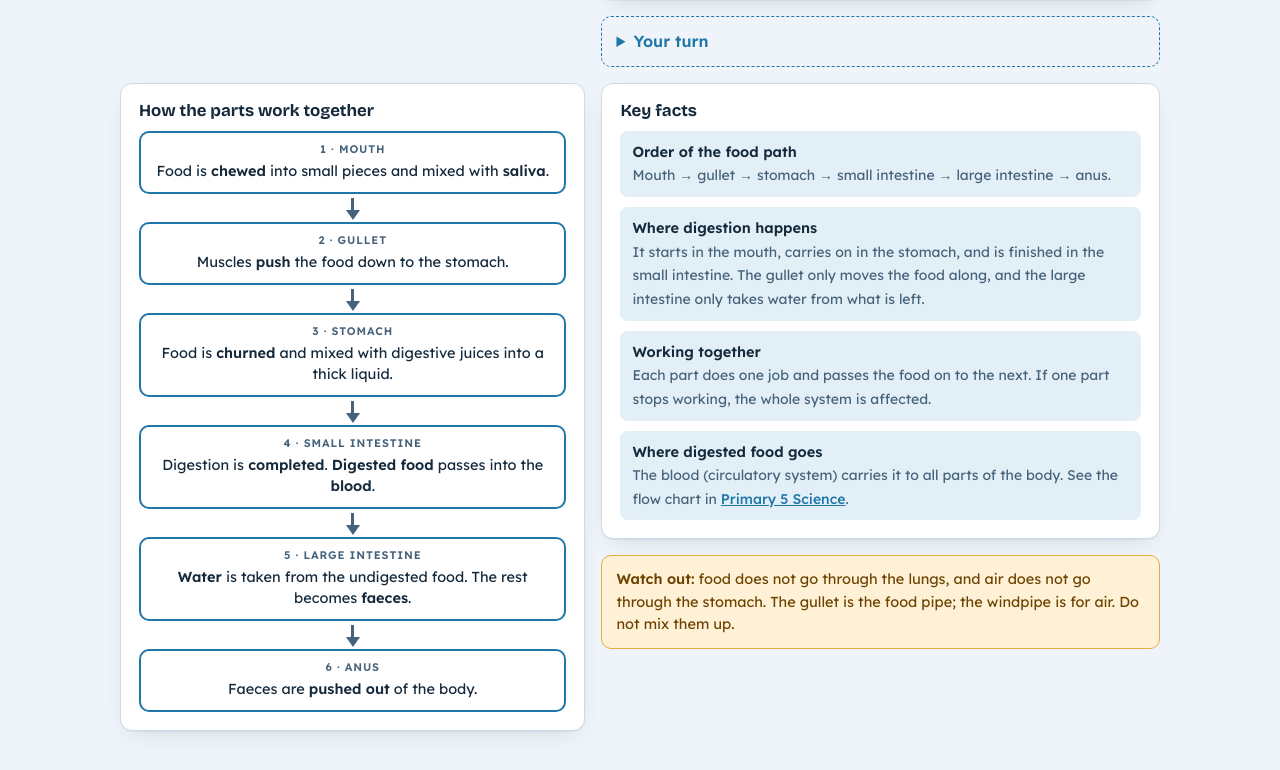
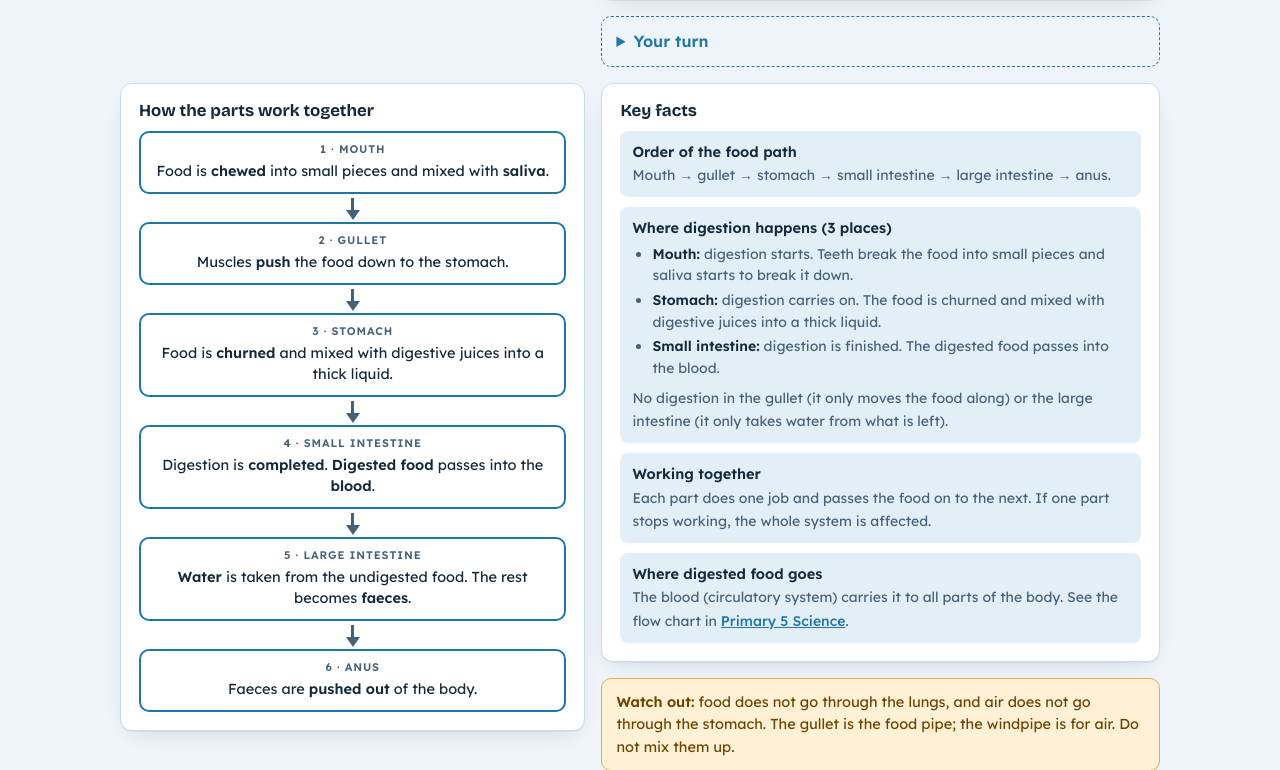
Before and after one commit to jicheng17/PSLE, a Flask app: page /science-p4 in a window 1280 px wide. Shown: the part 4191-4961 px from the top of the page. Run offline with Flask 3, Linux system fonts and the light colour scheme.

Commit message:
P4 Science: show where digestion happens as 3 bullet points
Co-Authored-By: Claude Sonnet 5.5 <noreply@anthropic.com>
Claude-Session: https://claude.ai/code/session_01FkfcztMtycLp7xn56J8xHJ

```diff
--- a/templates/science_p4.html
+++ b/templates/science_p4.html
@@ -108,6 +108,9 @@
   .rules li { background: var(--formula); border-radius: 8px; padding: 10px 12px; font-size: 15px; }
   .rules b { font-weight: 600; font-size: 14.5px; display: block; }
   .rules span { color: var(--muted); font-size: 14px; }
+  .rules ul.pts { margin: 4px 0 6px; padding-left: 20px; list-style: disc; display: grid; gap: 3px; }
+  .rules ul.pts li { background: none; padding: 0; font-size: 14px; color: var(--muted); }
+  .rules ul.pts li b { display: inline; font-size: 14px; color: var(--ink); }
   .tag { font-family: var(--body); font-size: 11px; color: var(--muted); border: 1px solid var(--line); border-radius: 4px; padding: 0 5px; margin-left: 6px; white-space: nowrap; font-weight: 400; }
 
   .qa { border-left: 3px solid var(--tint); padding-left: 12px; }
@@ -365,7 +368,14 @@
           <h3>Key facts</h3>
           <ul class="rules">
             <li><b>Order of the food path</b><span>Mouth → gullet → stomach → small intestine → large intestine → anus.</span></li>
-            <li><b>Where digestion happens</b><span>It starts in the mouth, carries on in the stomach, and is finished in the small intestine. The gullet only moves the food along, and the large intestine only takes water from what is left.</span></li>
+            <li><b>Where digestion happens (3 places)</b>
+              <ul class="pts">
+                <li><b>Mouth:</b> digestion starts. Teeth break the food into small pieces and saliva starts to break it down.</li>
+                <li><b>Stomach:</b> digestion carries on. The food is churned and mixed with digestive juices into a thick liquid.</li>
+                <li><b>Small intestine:</b> digestion is finished. The digested food passes into the blood.</li>
+              </ul>
+              <span>No digestion in the gullet (it only moves the food along) or the large intestine (it only takes water from what is left).</span>
+            </li>
             <li><b>Working together</b><span>Each part does one job and passes the food on to the next. If one part stops working, the whole system is affected.</span></li>
             <li><b>Where digested food goes</b><span>The blood (circulatory system) carries it to all parts of the body. See the flow chart in <a href="/science#heart" style="color:var(--accent);font-weight:500">Primary 5 Science</a>.</span></li>
           </ul>
```
